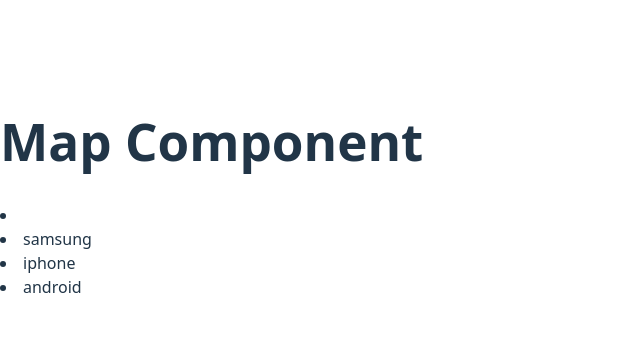
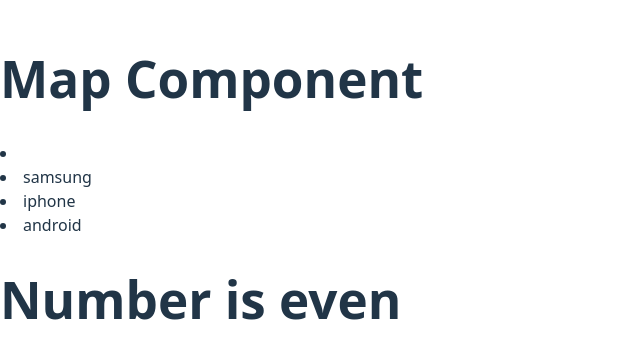
Before and after one commit to soumyyaagrawal/mdm2, a React (Vite) app: page / in a window 1280 px wide. Shown: the part 211-570 px from the top of the page, without its empty margins (0-640 px from the left). Built offline with nearby package versions, Linux system fonts and the light colour scheme.

Commit message:
evenodd function

```diff
--- a/src/main.jsx
+++ b/src/main.jsx
@@ -8,5 +8,25 @@
   <StrictMode>
     {/* <App /> */}
     <Map />
+    <EvenOdd num={10} />
   </StrictMode>,
 )
+
+
+
+
+function EvenNO(){
+  return <h1> Number is even</h1>
+}
+function OddNO(){
+  return <h1> Number is Odd</h1>
+}
+
+function EvenOdd(props){
+  const num = props.num;
+  if(num % 2 === 0){
+    return <EvenNO />
+  }else{
+    return <OddNO />
+  }
+}
--- a/src/map.jsx
+++ b/src/map.jsx
@@ -1,9 +1,9 @@
+
+
 const Map = () => {
 
     const mobile = ["samsung", "iphone", "android"]
-    mobile.map((item, index) => {
-        console.log(item, index);
-    })
+
 
     return( <div>
         <h1>Map Component</h1>
```
